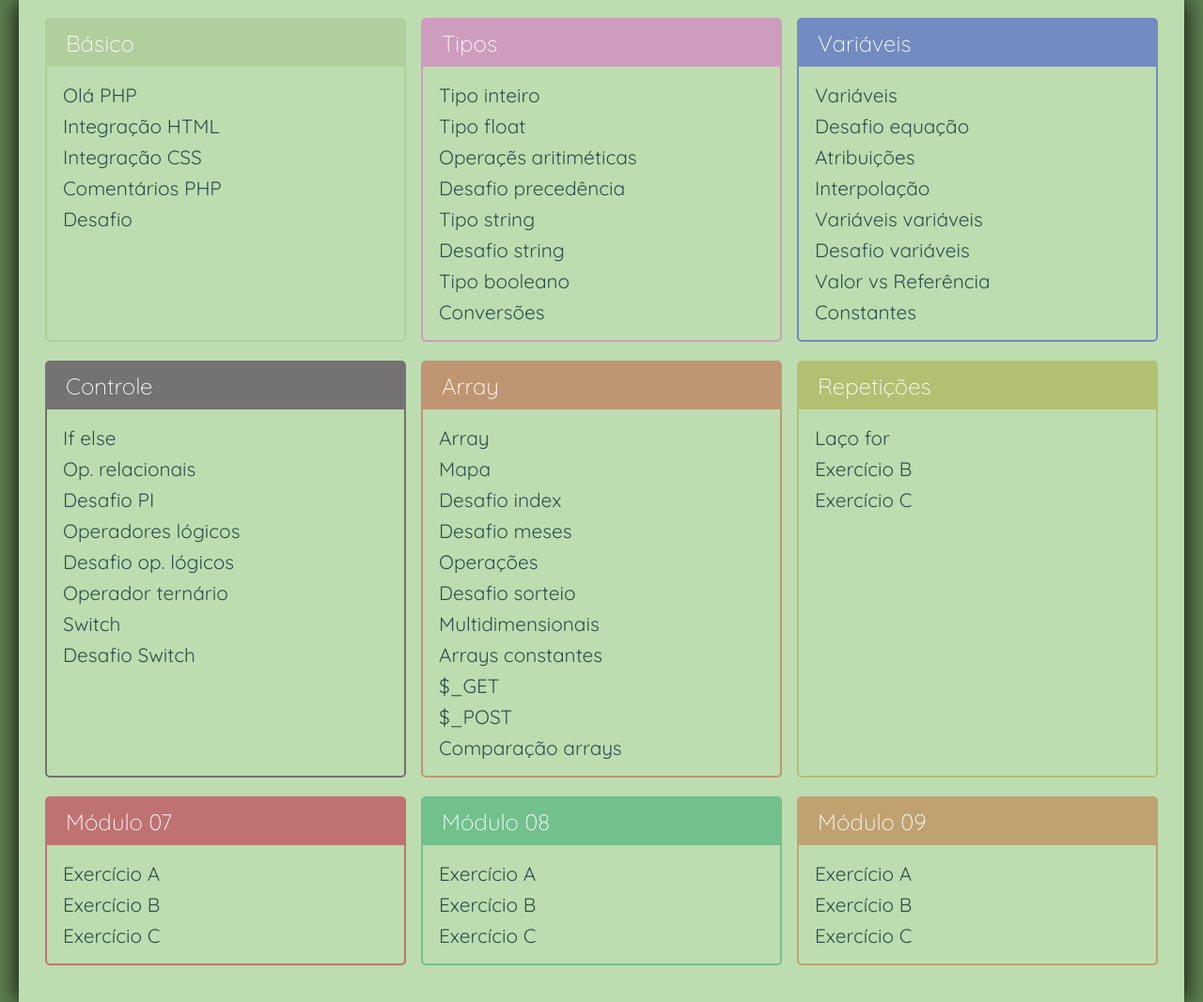
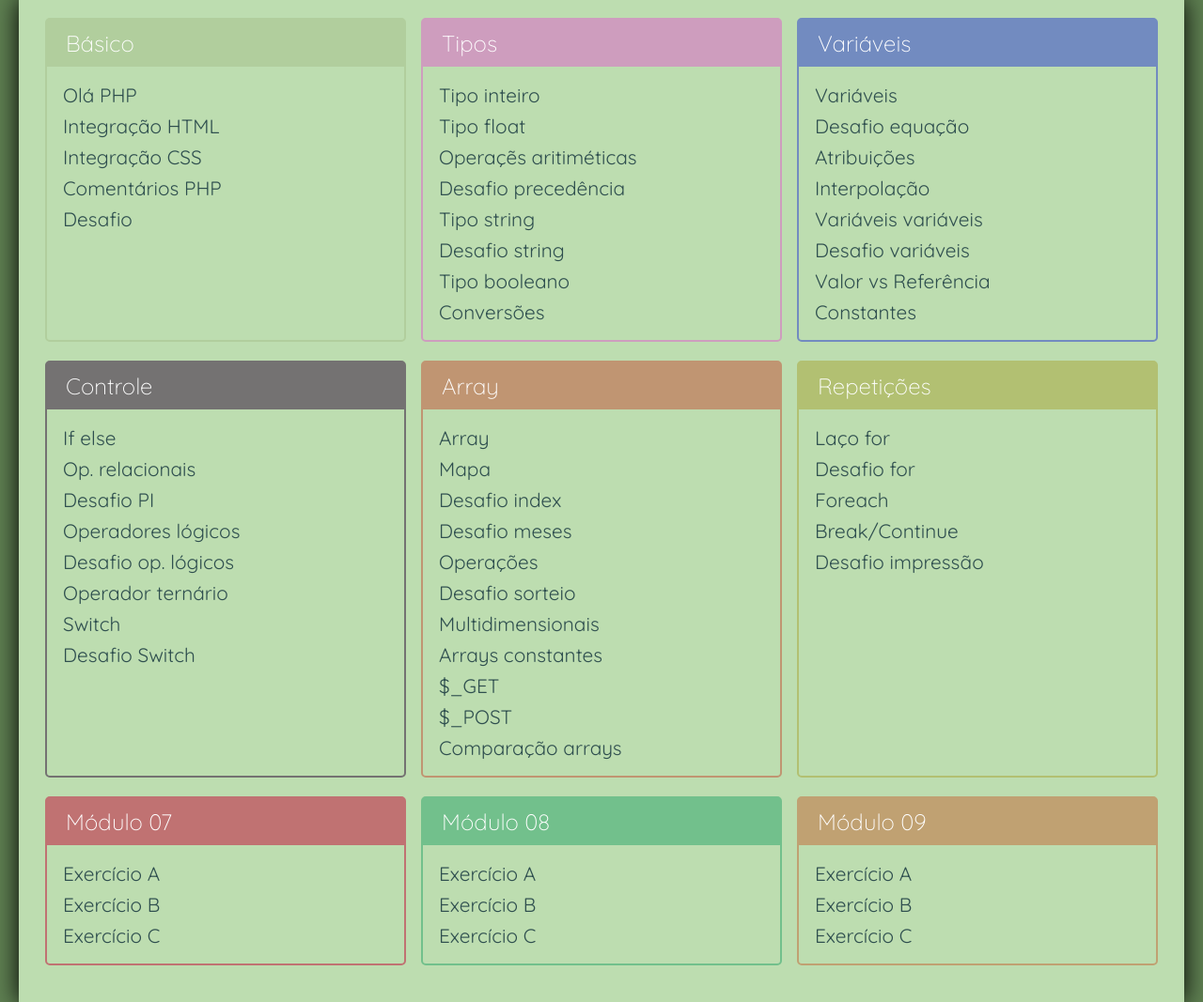
Before and after one commit to gabrielapietra/cursophp, a PHP site: page / in a window 1280 px wide. Shown: the part 141-1208 px from the top of the page at 94% size. Run offline with PHP 8.4, Linux system fonts and the light colour scheme.

Commit message:
add itens no menu e add funções

```diff
--- a/index.php
+++ b/index.php
@@ -84,8 +84,10 @@
                     <h3>Repetições</h3>
                     <ul>
                         <li><a href="exercicio.php?dir=repeticoes&file=for">Laço for</a></li>
-                        <li><a href="#">Exercício B</a></li>
-                        <li><a href="#">Exercício C</a></li>
+                        <li><a href="exercicio.php?dir=repeticoes&file=desafio_for">Desafio for</a></li>
+                        <li><a href="exercicio.php?dir=repeticoes&file=foreach">Foreach</a></li>
+                        <li><a href="exercicio.php?dir=repeticoes&file=break_continue">Break/Continue</a></li>
+                        <li><a href="exercicio.php?dir=repeticoes&file=desaio_impressao">Desafio impressão</a></li>
                     </ul>
                 </div>
                 <div class="modulo vermelho">
```
